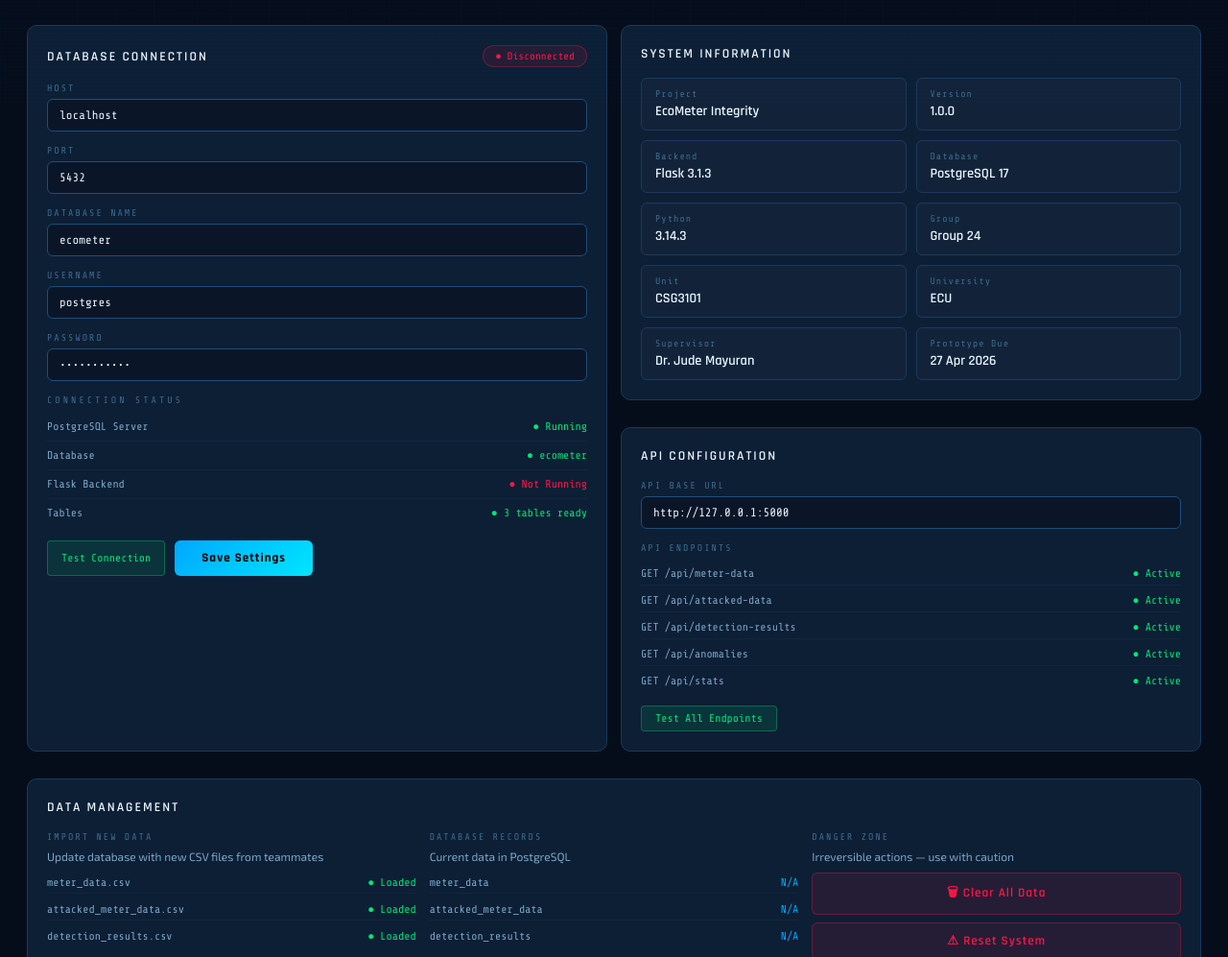
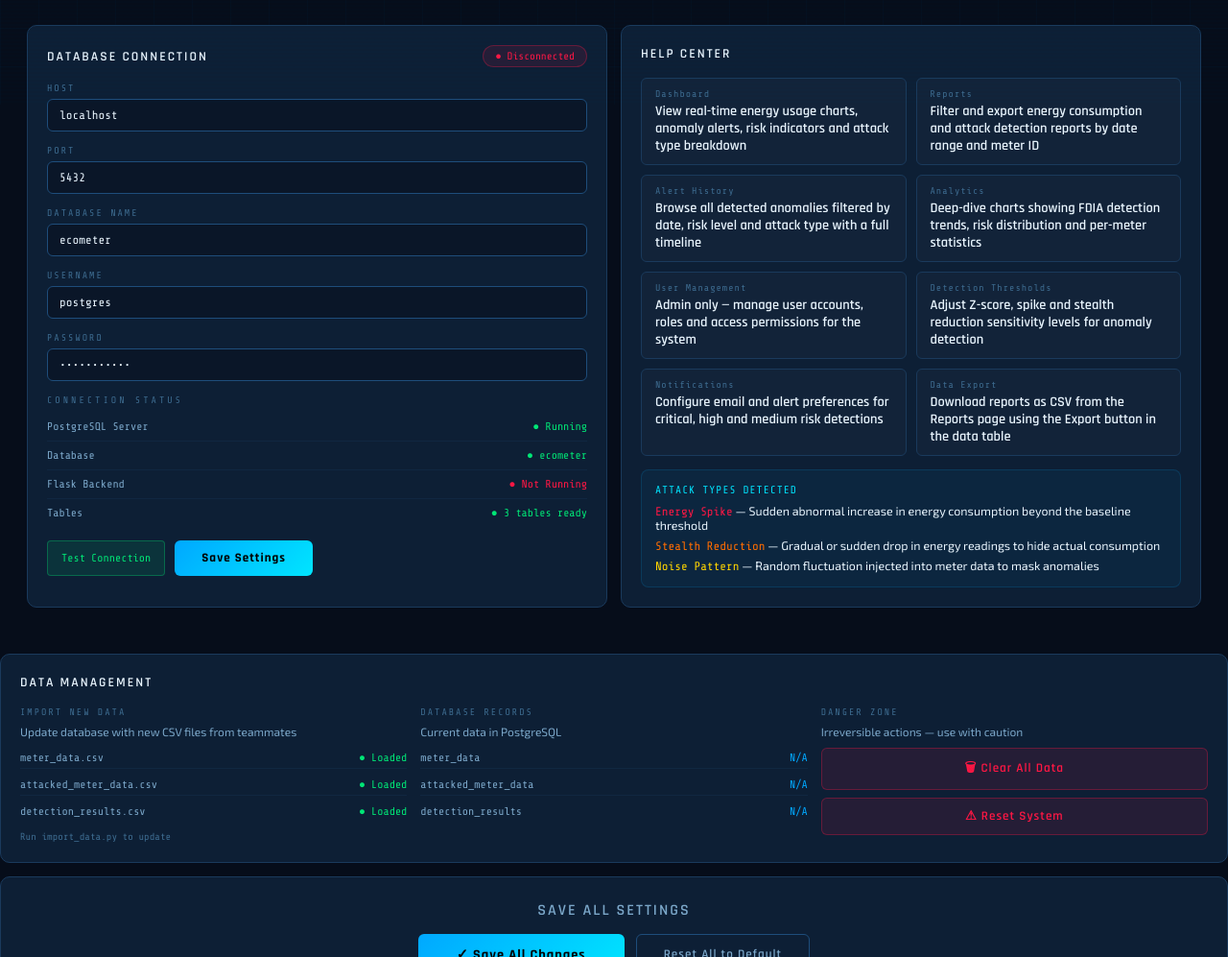
Before and after one commit to karunamuniyuwanima-dev/EcoMeter-Integrity-, a plain HTML site: page Frontend/settings.html in a window 1280 px wide. Shown: the part 691-1688 px from the top of the page at 96% size. Drawn offline with nearby package versions, Linux system fonts and the light colour scheme; no server answers.

Commit message:
Remove System Info and API Config sections, add Help Center to settings

```diff
--- a/Frontend/settings.html
+++ b/Frontend/settings.html
@@ -363,63 +363,31 @@
             </div>
         </div>
 
-        <!-- SYSTEM INFO + API CONFIG -->
-        <div style="display:flex;flex-direction:column;gap:14px">
-
-            <!-- SYSTEM INFO -->
+        <!-- HELP CENTER -->
         <div class="card">
             <div class="card-head">
-                    <div class="card-title">System Information</div>
+                <div class="card-title">Help Center</div>
             </div>
+            <div style="display:flex;flex-direction:column;gap:14px">
                 <div class="info-grid">
-                    <div class="info-item"><div class="info-key">Project</div><div class="info-val">EcoMeter Integrity</div></div>
-                    <div class="info-item"><div class="info-key">Version</div><div class="info-val">1.0.0</div></div>
-                    <div class="info-item"><div class="info-key">Backend</div><div class="info-val">Flask 3.1.3</div></div>
-                    <div class="info-item"><div class="info-key">Database</div><div class="info-val">PostgreSQL 17</div></div>
-                    <div class="info-item"><div class="info-key">Python</div><div class="info-val">3.14.3</div></div>
-                    <div class="info-item"><div class="info-key">Group</div><div class="info-val">Group 24</div></div>
-                    <div class="info-item"><div class="info-key">Unit</div><div class="info-val">CSG3101</div></div>
-                    <div class="info-item"><div class="info-key">University</div><div class="info-val">ECU</div></div>
-                    <div class="info-item"><div class="info-key">Supervisor</div><div class="info-val">Dr. Jude Mayuran</div></div>
-                    <div class="info-item"><div class="info-key">Prototype Due</div><div class="info-val">27 Apr 2026</div></div>
+                    <div class="info-item"><div class="info-key">Dashboard</div><div class="info-val">View real-time energy usage charts, anomaly alerts, risk indicators and attack type breakdown</div></div>
+                    <div class="info-item"><div class="info-key">Reports</div><div class="info-val">Filter and export energy consumption and attack detection reports by date range and meter ID</div></div>
+                    <div class="info-item"><div class="info-key">Alert History</div><div class="info-val">Browse all detected anomalies filtered by date, risk level and attack type with a full timeline</div></div>
+                    <div class="info-item"><div class="info-key">Analytics</div><div class="info-val">Deep-dive charts showing FDIA detection trends, risk distribution and per-meter statistics</div></div>
+                    <div class="info-item"><div class="info-key">User Management</div><div class="info-val">Admin only — manage user accounts, roles and access permissions for the system</div></div>
+                    <div class="info-item"><div class="info-key">Detection Thresholds</div><div class="info-val">Adjust Z-score, spike and stealth reduction sensitivity levels for anomaly detection</div></div>
+                    <div class="info-item"><div class="info-key">Notifications</div><div class="info-val">Configure email and alert preferences for critical, high and medium risk detections</div></div>
+                    <div class="info-item"><div class="info-key">Data Export</div><div class="info-val">Download reports as CSV from the Reports page using the Export button in the data table</div></div>
                 </div>
-            </div>
-
-            <!-- API CONFIG -->
-            <div class="card">
-                <div class="card-head">
-                    <div class="card-title">API Configuration</div>
-                </div>
-                <div class="form-group">
-                    <div class="form-label">API Base URL</div>
-                    <input type="text" class="form-input" id="api-url" value="http://127.0.0.1:5000">
-                </div>
-                <div class="form-group">
-                    <div class="form-label">API Endpoints</div>
-                    <div style="display:flex;flex-direction:column;gap:4px;margin-top:4px">
-                        <div class="status-row" style="padding:5px 0">
-                            <span class="status-label">GET /api/meter-data</span>
-                            <span class="status-value status-dot-connected" id="ep1">● Active</span>
-                        </div>
-                        <div class="status-row" style="padding:5px 0">
-                            <span class="status-label">GET /api/attacked-data</span>
-                            <span class="status-value status-dot-connected" id="ep2">● Active</span>
-                        </div>
-                        <div class="status-row" style="padding:5px 0">
-                            <span class="status-label">GET /api/detection-results</span>
-                            <span class="status-value status-dot-connected" id="ep3">● Active</span>
-                        </div>
-                        <div class="status-row" style="padding:5px 0">
-                            <span class="status-label">GET /api/anomalies</span>
-                            <span class="status-value status-dot-connected" id="ep4">● Active</span>
-                        </div>
-                        <div class="status-row" style="padding:5px 0">
-                            <span class="status-label">GET /api/stats</span>
-                            <span class="status-value status-dot-connected" id="ep5">● Active</span>
+                <div style="background:rgba(0,168,255,0.05);border:1px solid rgba(0,168,255,0.15);border-radius:8px;padding:14px">
+                    <div style="font-family:var(--mono);font-size:0.7rem;color:var(--cyan);margin-bottom:8px;letter-spacing:1px">ATTACK TYPES DETECTED</div>
+                    <div style="display:flex;flex-direction:column;gap:6px;font-size:0.78rem">
+                        <div><span style="color:var(--red);font-family:var(--mono)">Energy Spike</span> — Sudden abnormal increase in energy consumption beyond the baseline threshold</div>
+                        <div><span style="color:var(--orange);font-family:var(--mono)">Stealth Reduction</span> — Gradual or sudden drop in energy readings to hide actual consumption</div>
+                        <div><span style="color:var(--yellow);font-family:var(--mono)">Noise Pattern</span> — Random fluctuation injected into meter data to mask anomalies</div>
                     </div>
                 </div>
             </div>
-                <button class="test-btn" onclick="testAllEndpoints()">Test All Endpoints</button>
         </div>
 
         </div>
```
Lines whose indentation alone changed are shown as unchanged.
